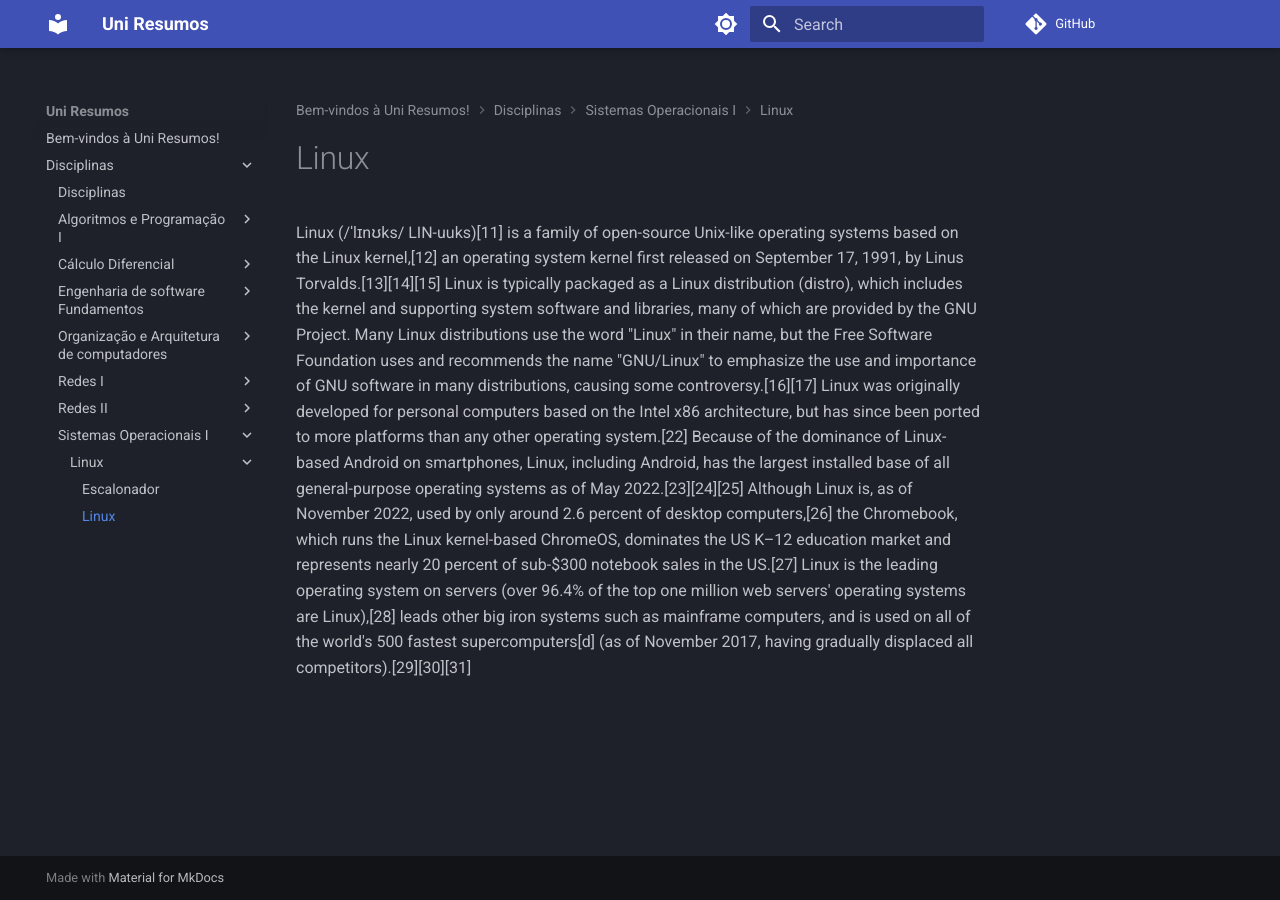
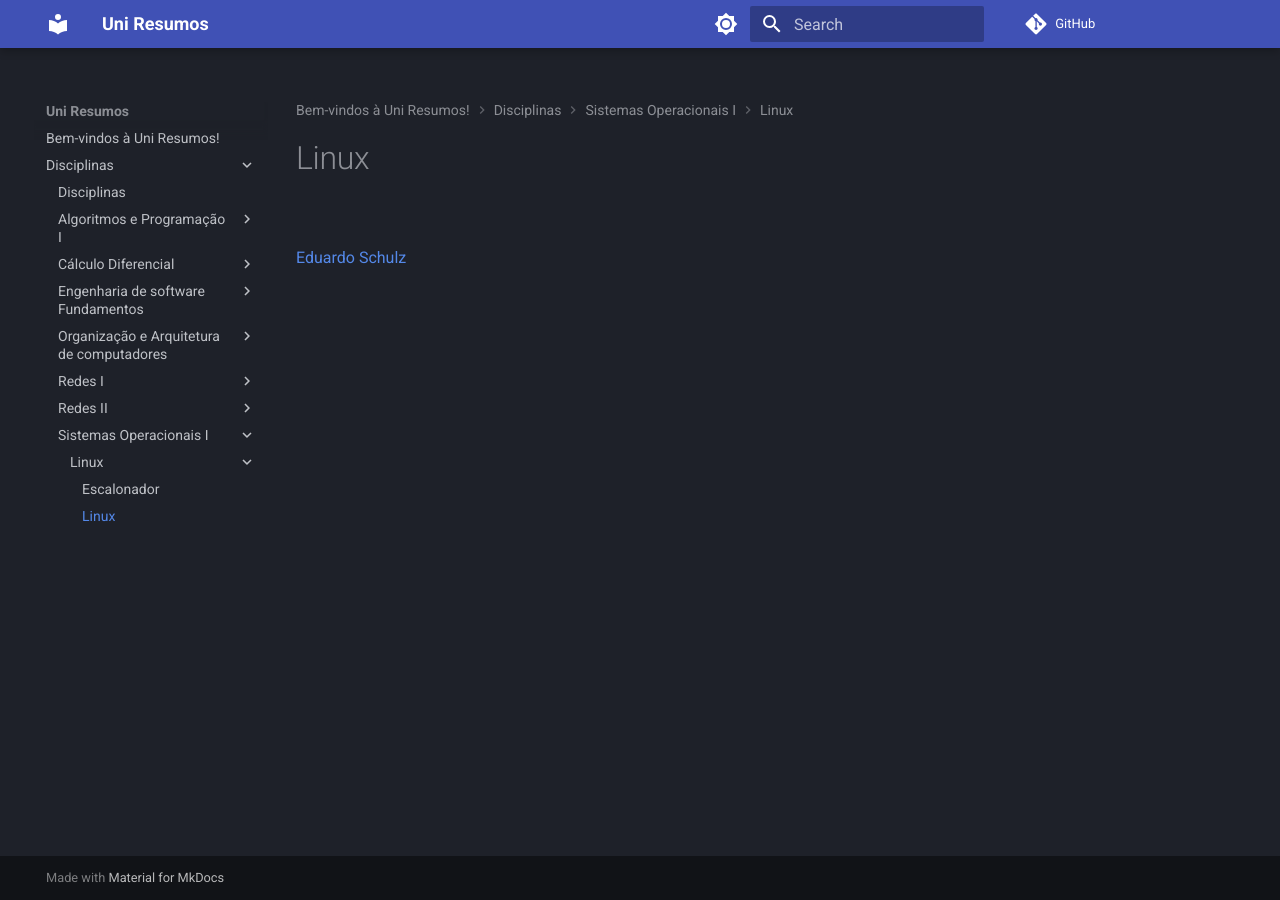
Before and after one commit to eduardoschulz/uniresumos, an MkDocs documentation site: the page built from docs/Disciplinas/Sistemas Operacionais I/Linux/linux.md, in a window 1280 px wide. Built offline with MkDocs 1.6.1 and Material for MkDocs 9.7.7, drawn with Linux system fonts in a browser that asks for light colours; comment, search, counter and statistics services are not loaded.

Commit message:
add autor e rm linux

```diff
--- a/docs/Disciplinas/Sistemas Operacionais I/Linux/linux.md
+++ b/docs/Disciplinas/Sistemas Operacionais I/Linux/linux.md
@@ -1,4 +1,7 @@
 # Linux
 
-Linux (/ˈlɪnʊks/ LIN-uuks)[11] is a family of open-source Unix-like operating systems based on the Linux kernel,[12] an operating system kernel first released on September 17, 1991, by Linus Torvalds.[13][14][15] Linux is typically packaged as a Linux distribution (distro), which includes the kernel and supporting system software and libraries, many of which are provided by the GNU Project. Many Linux distributions use the word "Linux" in their name, but the Free Software Foundation uses and recommends the name "GNU/Linux" to emphasize the use and importance of GNU software in many distributions, causing some controversy.[16][17]
-Linux was originally developed for personal computers based on the Intel x86 architecture, but has since been ported to more platforms than any other operating system.[22] Because of the dominance of Linux-based Android on smartphones, Linux, including Android, has the largest installed base of all general-purpose operating systems as of May 2022.[23][24][25] Although Linux is, as of November 2022, used by only around 2.6 percent of desktop computers,[26] the Chromebook, which runs the Linux kernel-based ChromeOS, dominates the US K–12 education market and represents nearly 20 percent of sub-$300 notebook sales in the US.[27] Linux is the leading operating system on servers (over 96.4% of the top one million web servers' operating systems are Linux),[28] leads other big iron systems such as mainframe computers, and is used on all of the world's 500 fastest supercomputers[d] (as of November 2017, having gradually displaced all competitors).[29][30][31]
+
+<br>
+<span class='git-page-authors'>
+<a href='https://github.com/eduardoschulz'>Eduardo Schulz</a>
+</span>
```
Also changed, not shown: docs/Disciplinas/Algoritmos e Programação I/java.md (+5 -0 lines), docs/Disciplinas/Redes I/Camada de Transporte/tcp.md (+5 -0 lines), docs/Disciplinas/Redes I/modelo-osi.md (+5 -0 lines), docs/Disciplinas/Redes II/ip.md (+5 -0 lines).
